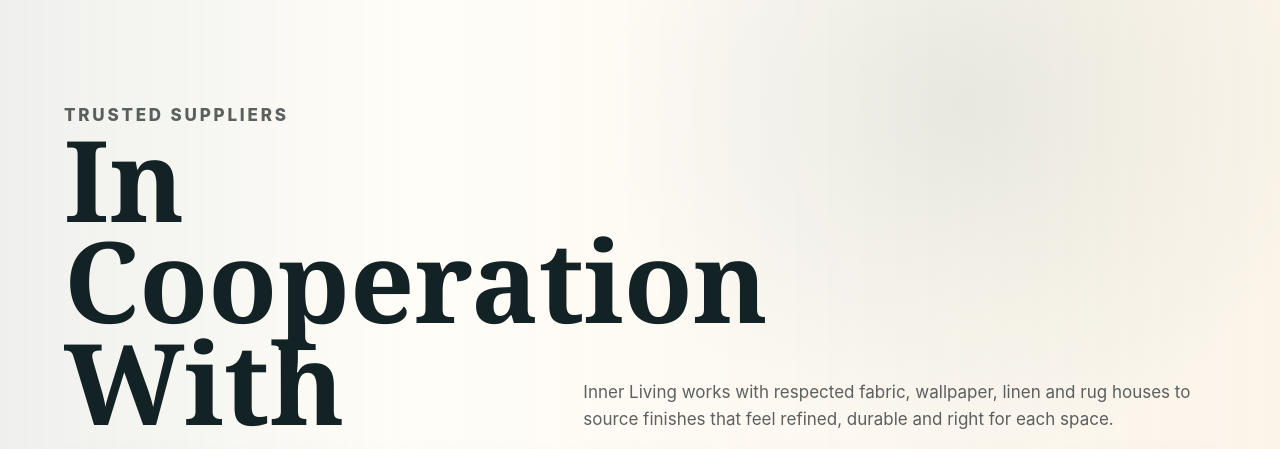
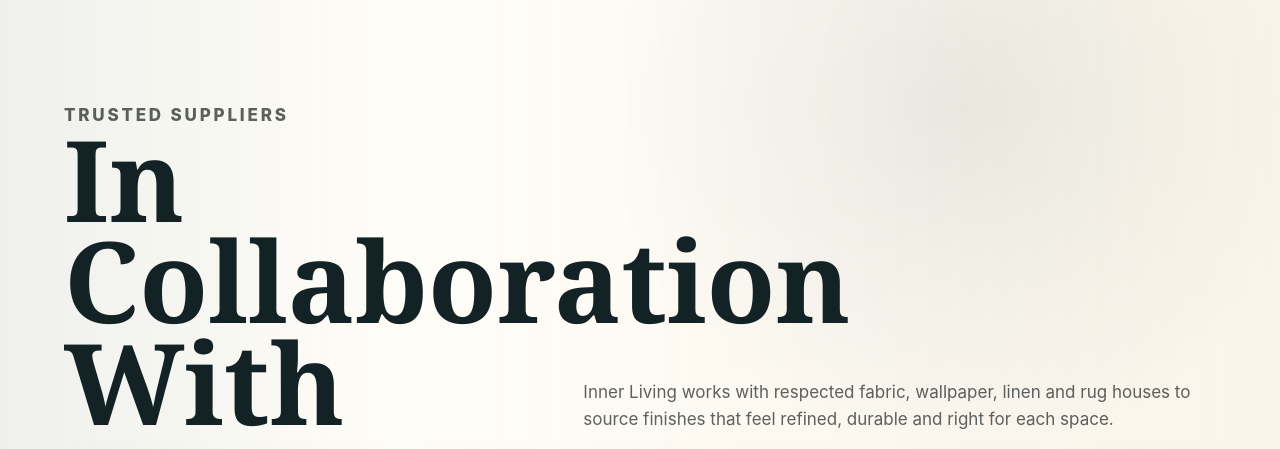
Before and after one commit to RonanJaeger721/Innerliving, a plain HTML site: page index.html in a window 1280 px wide. Shown: the part 1860-2309 px from the top of the page. Drawn offline with Linux system fonts and the light colour scheme.

Commit message:
Update collaboration heading

```diff
--- a/index.html
+++ b/index.html
@@ -1651,7 +1651,7 @@
       <div class="section-head">
         <div>
           <p class="eyebrow">Trusted Suppliers</p>
-          <h2 id="partners-title" class="partners-title">In Cooperation With</h2>
+          <h2 id="partners-title" class="partners-title">In Collaboration With</h2>
         </div>
         <p>Inner Living works with respected fabric, wallpaper, linen and rug houses to source finishes that feel refined, durable and right for each space.</p>
       </div>
```
